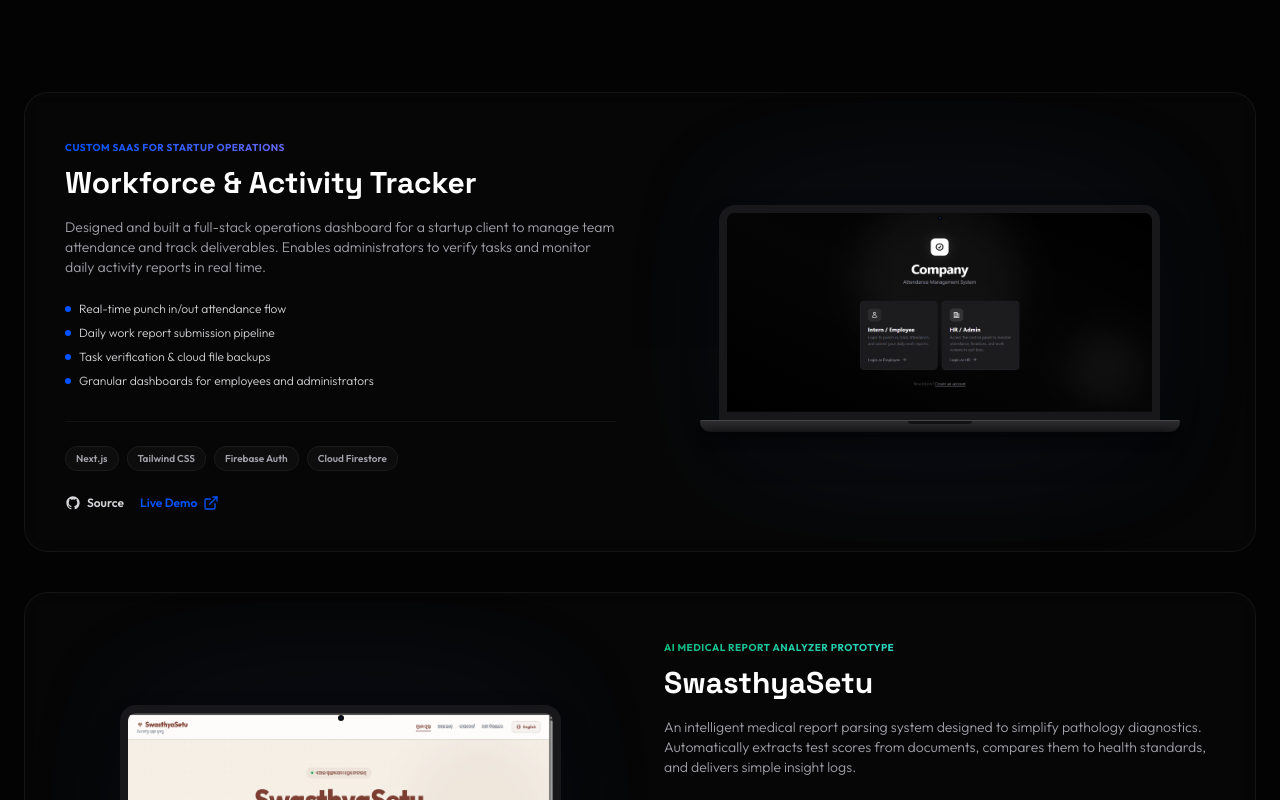
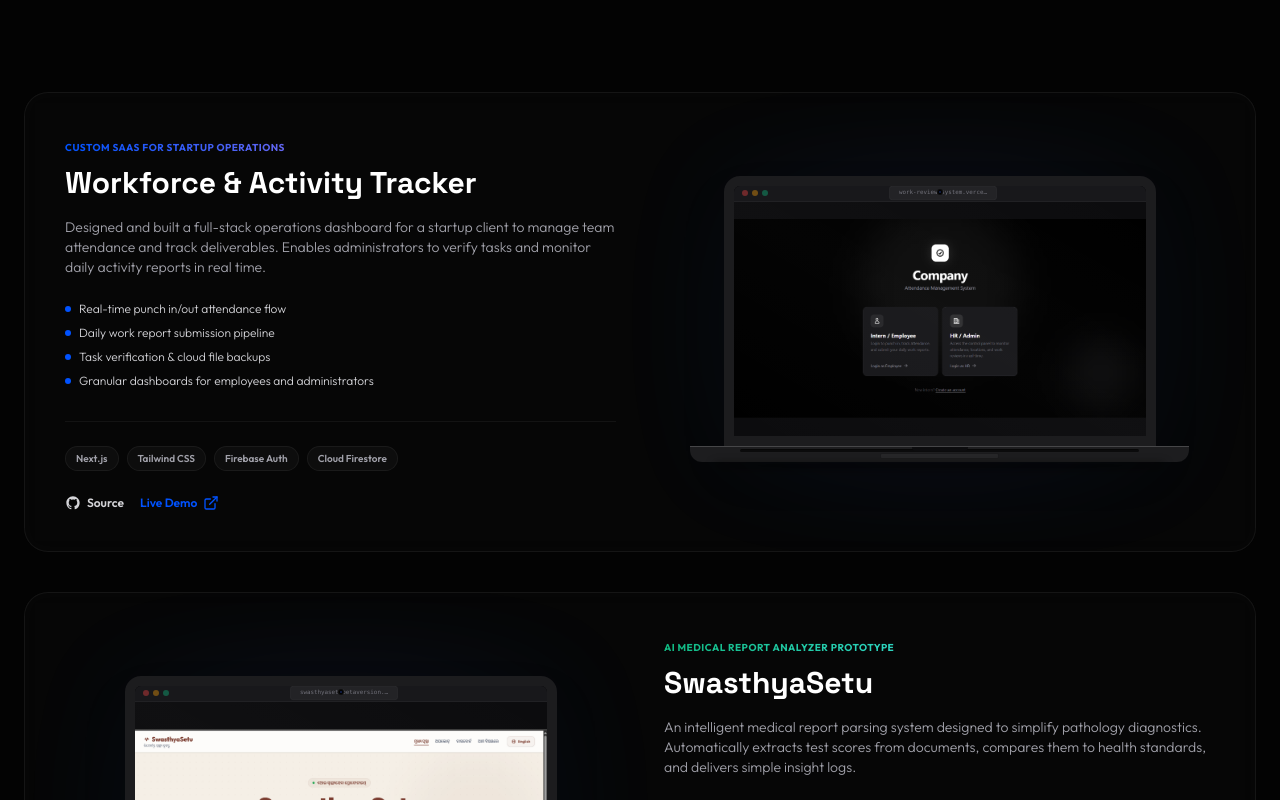
Before and after one commit to hellossp/portfolio, a React (Vite) app: page / in a window 1280 px wide. Shown: the part 2320-3120 px from the top of the page. Built offline with nearby package versions, Linux system fonts and the light colour scheme.

Commit message:
style: implement realistic 3D laptop mockup and remove hover lift scale animations

```diff
--- a/src/components/Projects.jsx
+++ b/src/components/Projects.jsx
@@ -8,37 +8,60 @@ const GithubIcon = (props) => (
   </svg>
 );
 
-const LaptopMockup = ({ screenshot }) => {
+const LaptopMockup = ({ screenshot, url }) => {
+  // Extract host for browser mockup bar
+  const cleanUrl = url ? url.replace('https://', '').replace('http://', '').split('/')[0] : 'localhost';
+
   return (
     <div className="w-full max-w-[460px] lg:max-w-[480px] mx-auto flex flex-col items-center select-none group/laptop">
       {/* Laptop Screen / Display Lid */}
-      <div className="w-[92%] aspect-[2.05/1] bg-[#0a0a0b] border-[8px] border-[#18181b] rounded-t-2xl shadow-2xl relative flex flex-col overflow-hidden transition-all duration-500 group-hover/laptop:border-[#27272a]">
+      <div className="w-[90%] aspect-[16/10] bg-[#0a0a0b] border-[10px] border-[#1c1c1e] rounded-t-2xl shadow-2xl relative flex flex-col overflow-hidden">
 
         {/* Web Camera Sensor */}
-        <div className="absolute top-[2px] left-1/2 -translate-x-1/2 w-1.5 h-1.5 rounded-full bg-black border border-white/5 flex items-center justify-center z-20">
+        <div className="absolute top-[3px] left-1/2 -translate-x-1/2 w-1.5 h-1.5 rounded-full bg-black border border-white/5 flex items-center justify-center z-20">
           <div className="w-0.5 h-0.5 rounded-full bg-blue-900/60" />
         </div>
 
-        {/* Display Screen */}
-        <div className="flex-1 relative w-full h-full overflow-hidden bg-zinc-950">
-          <img
-            src={screenshot}
-            alt="App Display UI"
-            className="w-full h-full object-fill transition-transform duration-700 ease-out group-hover/laptop:scale-[1.02]"
-          />
-          {/* Subtle screen glare/reflection */}
-          <div className="absolute inset-0 bg-gradient-to-tr from-transparent via-white/[0.02] to-transparent pointer-events-none z-10" />
+        {/* Display Screen Canvas */}
+        <div className="flex-1 relative w-full h-full overflow-hidden bg-zinc-950 flex flex-col">
+          {/* Virtual Browser Top Bar inside laptop screen */}
+          <div className="w-full h-4 bg-zinc-900 border-b border-white/[0.04] flex items-center px-2 justify-between shrink-0">
+            <div className="flex space-x-1">
+              <span className="w-1.5 h-1.5 rounded-full bg-red-500/40" />
+              <span className="w-1.5 h-1.5 rounded-full bg-amber-500/40" />
+              <span className="w-1.5 h-1.5 rounded-full bg-emerald-500/40" />
+            </div>
+            <div className="text-[6.5px] font-mono text-zinc-500 bg-white/5 px-2.5 py-0.5 rounded max-w-[120px] truncate scale-90 border border-white/[0.02]">
+              {cleanUrl}
+            </div>
+            <div className="w-5" />
+          </div>
+
+          {/* Main Web Page Screenshot Display */}
+          <div className="flex-1 w-full relative overflow-hidden bg-[#0c0c0e] flex items-center justify-center">
+            <img
+              src={screenshot}
+              alt="App Display UI"
+              className="w-full h-auto max-h-full object-contain"
+            />
+            {/* Subtle screen glare/reflection */}
+            <div className="absolute inset-0 bg-gradient-to-tr from-transparent via-white/[0.015] to-transparent pointer-events-none z-10" />
+          </div>
         </div>
       </div>
 
-      {/* Laptop Keyboard Base & Hinge */}
-      <div className="w-full h-[12px] bg-gradient-to-b from-[#2d2d30] to-[#18181b] rounded-t-[2px] rounded-b-[12px] border-t border-[#464649] relative shadow-lg">
-        {/* Front Opening Notch */}
-        <div className="absolute top-0 left-1/2 -translate-x-1/2 w-16 h-[3px] bg-[#121214] rounded-b-[3px]" />
+      {/* Keyboard Base Deck (MacBook Style 3D Base) */}
+      <div className="w-[104%] h-[16px] bg-[#1d1d1f] border-t border-[#464648] rounded-b-xl relative shadow-2xl flex flex-col items-center">
+        {/* Recessed Keyboard Well Indentation */}
+        <div className="absolute top-[2px] w-[80%] h-[3px] bg-black/60 rounded-sm border-t border-black/40" />
+        {/* Trackpad Indentation */}
+        <div className="absolute top-[6px] w-[24%] h-[6px] bg-[#272729] rounded-sm border border-black/30" />
+        {/* Opening Notch / Screen Indentation */}
+        <div className="absolute top-0 left-1/2 -translate-x-1/2 w-14 h-[4px] bg-[#0c0c0e] rounded-b-md" />
       </div>
 
       {/* Shadow base depth */}
-      <div className="w-[94%] h-[6px] bg-black/40 rounded-full blur-[4px] mt-[1px] transition-all duration-500 group-hover/laptop:w-[96%] group-hover/laptop:bg-black/60" />
+      <div className="w-[94%] h-[6px] bg-black/50 rounded-full blur-[4px] mt-[1px]" />
     </div>
   );
 };
@@ -178,7 +201,7 @@ function ProjectCard({ project, index }) {
             {project.tagline}
           </span>
 
-          <h3 className="text-2xl md:text-3xl font-display font-bold text-white mt-2 group-hover:translate-x-1 transition-transform duration-300">
+          <h3 className="text-2xl md:text-3xl font-display font-bold text-white mt-2 transition-transform duration-300">
             {project.title}
           </h3>
 
@@ -229,9 +252,9 @@ function ProjectCard({ project, index }) {
       </div>
 
       {/* Visual Mockup Canvas */}
-      <div className={`flex-1 flex items-center justify-center order-1 ${isEven ? 'lg:order-2' : 'lg:order-1'} group-hover:scale-[1.01] transition-transform duration-500 relative py-6`}>
-        <div className="absolute inset-0 bg-radial-glow blur-2xl opacity-40 group-hover:opacity-75 transition-opacity duration-500 pointer-events-none" />
-        <LaptopMockup screenshot={project.screenshot} />
+      <div className={`flex-1 flex items-center justify-center order-1 ${isEven ? 'lg:order-2' : 'lg:order-1'} relative py-6`}>
+        <div className="absolute inset-0 bg-radial-glow blur-2xl opacity-40 pointer-events-none animate-pulse-slow" />
+        <LaptopMockup screenshot={project.screenshot} url={project.demo} />
       </div>
 
     </motion.div>
```
